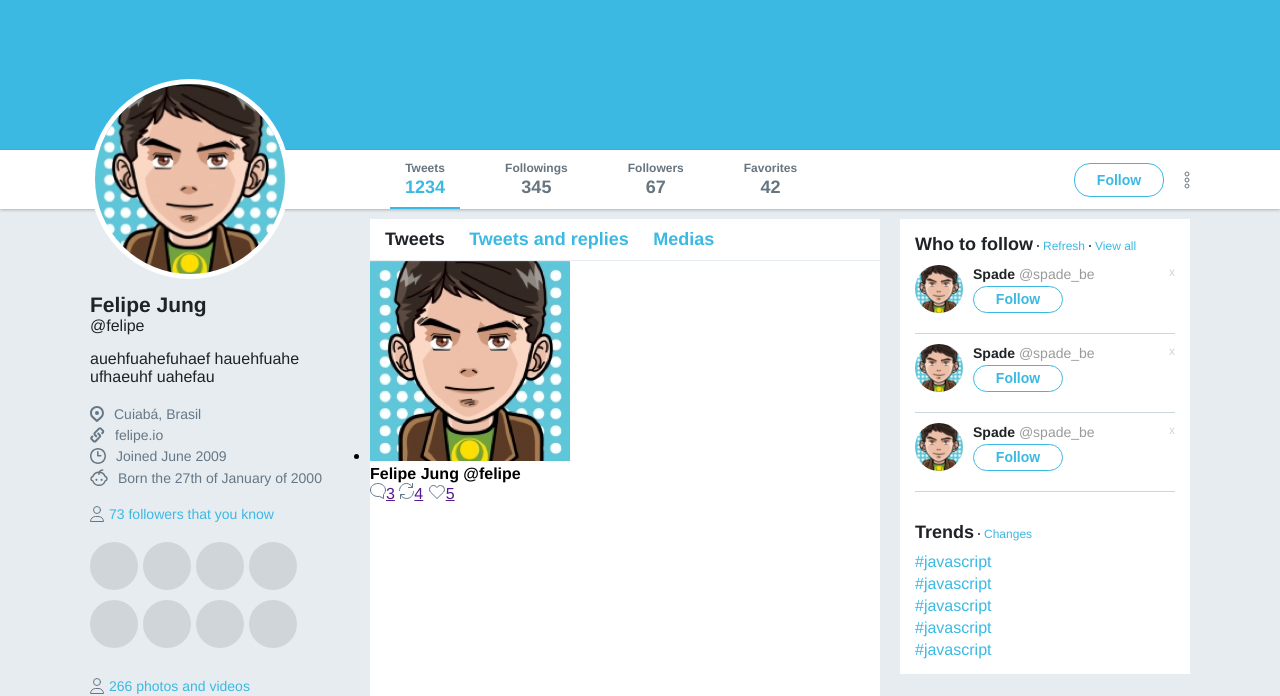
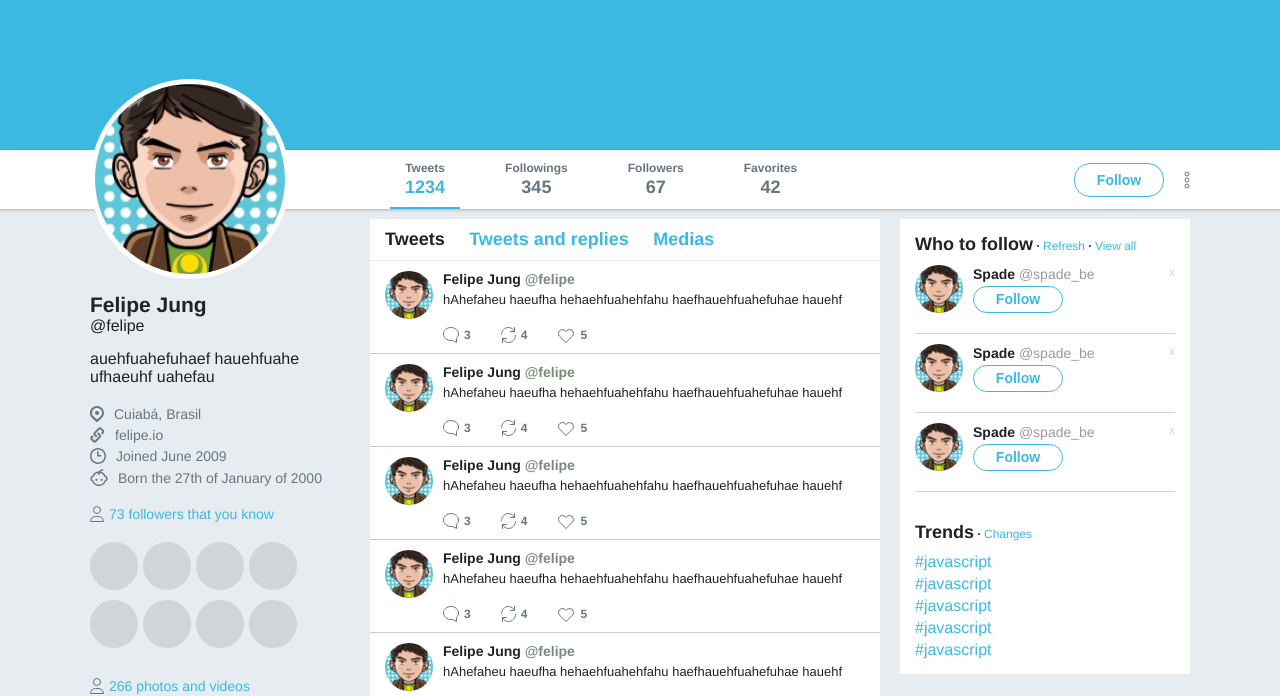
Before and after one commit to Felibread/gostack-bonus-flexbox, a plain HTML site: page index.html in a window 1280 px wide. Shown: the part 276-972 px from the top of the page. Drawn offline with Linux system fonts and the light colour scheme; files whose address does not match are found by name.

Commit message:
Completing project

```diff
--- a/index.html
+++ b/index.html
@@ -128,6 +128,89 @@
             <img src="/images/avatar.png" alt="avatar" />
             <div class="info">
               <strong>Felipe Jung <span>@felipe</span></strong>
+              <p>
+                hAhefaheu haeufha hehaehfuahehfahu haefhauehfuahefuhae hauehf
+              </p>
+              <div class="actions">
+                <a href=""
+                  ><img src="/images/comments.svg" alt="comments" />3</a
+                >
+                <a href=""><img src="/images/retweet.svg" alt="retweet" />4</a>
+                <a href=""><img src="/images/like.svg" alt="like" />5</a>
+              </div>
+            </div>
+          </li>
+          <li>
+            <img src="/images/avatar.png" alt="avatar" />
+            <div class="info">
+              <strong>Felipe Jung <span>@felipe</span></strong>
+              <p>
+                hAhefaheu haeufha hehaehfuahehfahu haefhauehfuahefuhae hauehf
+              </p>
+              <div class="actions">
+                <a href=""
+                  ><img src="/images/comments.svg" alt="comments" />3</a
+                >
+                <a href=""><img src="/images/retweet.svg" alt="retweet" />4</a>
+                <a href=""><img src="/images/like.svg" alt="like" />5</a>
+              </div>
+            </div>
+          </li>
+          <li>
+            <img src="/images/avatar.png" alt="avatar" />
+            <div class="info">
+              <strong>Felipe Jung <span>@felipe</span></strong>
+              <p>
+                hAhefaheu haeufha hehaehfuahehfahu haefhauehfuahefuhae hauehf
+              </p>
+              <div class="actions">
+                <a href=""
+                  ><img src="/images/comments.svg" alt="comments" />3</a
+                >
+                <a href=""><img src="/images/retweet.svg" alt="retweet" />4</a>
+                <a href=""><img src="/images/like.svg" alt="like" />5</a>
+              </div>
+            </div>
+          </li>
+          <li>
+            <img src="/images/avatar.png" alt="avatar" />
+            <div class="info">
+              <strong>Felipe Jung <span>@felipe</span></strong>
+              <p>
+                hAhefaheu haeufha hehaehfuahehfahu haefhauehfuahefuhae hauehf
+              </p>
+              <div class="actions">
+                <a href=""
+                  ><img src="/images/comments.svg" alt="comments" />3</a
+                >
+                <a href=""><img src="/images/retweet.svg" alt="retweet" />4</a>
+                <a href=""><img src="/images/like.svg" alt="like" />5</a>
+              </div>
+            </div>
+          </li>
+          <li>
+            <img src="/images/avatar.png" alt="avatar" />
+            <div class="info">
+              <strong>Felipe Jung <span>@felipe</span></strong>
+              <p>
+                hAhefaheu haeufha hehaehfuahehfahu haefhauehfuahefuhae hauehf
+              </p>
+              <div class="actions">
+                <a href=""
+                  ><img src="/images/comments.svg" alt="comments" />3</a
+                >
+                <a href=""><img src="/images/retweet.svg" alt="retweet" />4</a>
+                <a href=""><img src="/images/like.svg" alt="like" />5</a>
+              </div>
+            </div>
+          </li>
+          <li>
+            <img src="/images/avatar.png" alt="avatar" />
+            <div class="info">
+              <strong>Felipe Jung <span>@felipe</span></strong>
+              <p>
+                hAhefaheu haeufha hehaehfuahehfahu haefhauehfuahefuhae hauehf
+              </p>
               <div class="actions">
                 <a href=""
                   ><img src="/images/comments.svg" alt="comments" />3</a
--- a/style.css
+++ b/style.css
@@ -312,12 +312,66 @@ div.wrapper-content .timeline nav a.active {
   color: #1f2226;
 }
 
-div.wrapper-content .timeline nav ul.tweets {
+div.wrapper-content .timeline ul.tweets {
   list-style: none;
 }
 
-div.wrapper-content .timeline nav ul.tweets li {
-  border-bottom: 1px;
+div.wrapper-content .timeline ul.tweets li {
+  border-bottom: 1px solid #ccc;
+  padding: 10px 15px;
+  display: flex;
+}
+
+div.wrapper-content .timeline ul.tweets li > img {
+  width: 48px;
+  height: 48px;
+  border-radius: 50%;
+}
+
+div.wrapper-content .timeline ul.tweets li .info {
+  margin-left: 10px;
+  display: flex;
+  flex-direction: column;
+}
+
+div.wrapper-content .timeline ul.tweets li .info strong {
+  font-size: 14px;
+  color: #1f2326;
+}
+
+div.wrapper-content .timeline ul.tweets li .info strong span {
+  font-size: 14px;
+  color: #7b897b;
+}
+
+div.wrapper-content .timeline ul.tweets li .info p {
+  font-weight: normal;
+  font-size: 13px;
+  color: #1f2326;
+  margin-top: 5px;
+}
+
+div.wrapper-content .timeline ul.tweets li .actions {
+  display: flex;
+  margin-top: 20px;
+}
+
+div.wrapper-content .timeline ul.tweets li .actions a {
+  display: flex;
+  align-items: center;
+  text-decoration: none;
+  color: #667580;
+  font-weight: bold;
+  font-size: 12px;
+  margin-left: 30px;
+}
+
+div.wrapper-content .timeline ul.tweets li .actions a:first-child {
+  margin-left: 0;
+}
+
+div.wrapper-content .timeline ul.tweets li .actions a img {
+  margin-right: 5px;
 }
 
 div.wrapper-content aside.widgets {
```
